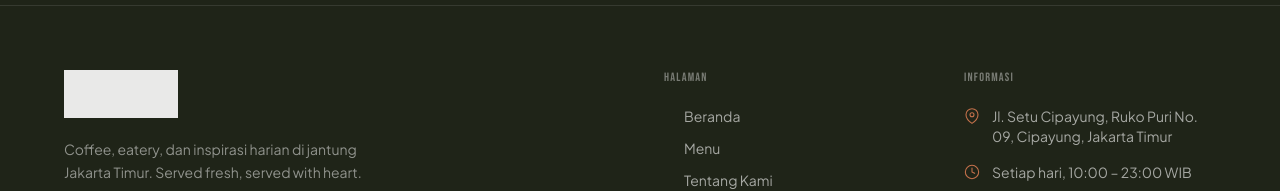
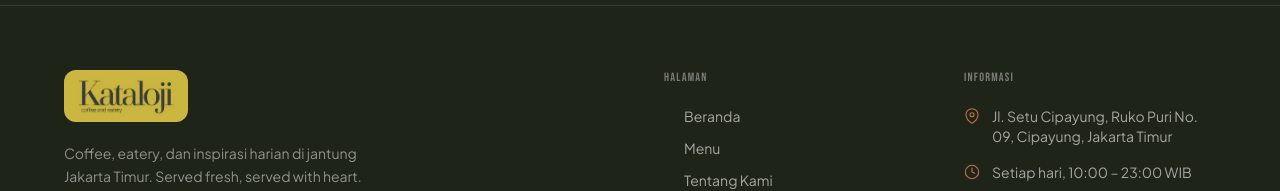
Before and after one commit to divorahim13/katalojidivo, a Next.js app: page / in a window 1280 px wide. Shown: the part 6305-6496 px from the top of the page. Built offline with nearby package versions, Linux system fonts and the light colour scheme.

Commit message:
fix footer logo - hapus filter yang bikin blank

```diff
--- a/components/Footer.tsx
+++ b/components/Footer.tsx
@@ -34,7 +34,7 @@ export default function Footer() {
       <div className="py-16 px-8 md:px-16 max-w-7xl mx-auto grid grid-cols-1 md:grid-cols-4 gap-12">
         <div className="md:col-span-2">
           <Image src="/images/logo.jpg" alt="Kataloji" width={130} height={52}
-            className="mb-5 object-contain" style={{ filter: "brightness(0) invert(1)", opacity: 0.9, height: 48, width: "auto" }}/>
+            className="mb-5 rounded-xl object-contain" style={{ height: 52, width: "auto" }}/>
           <p className="text-white/50 max-w-xs leading-relaxed text-sm mb-6">
             Coffee, eatery, dan inspirasi harian di jantung Jakarta Timur. Served fresh, served with heart.
           </p>
```
